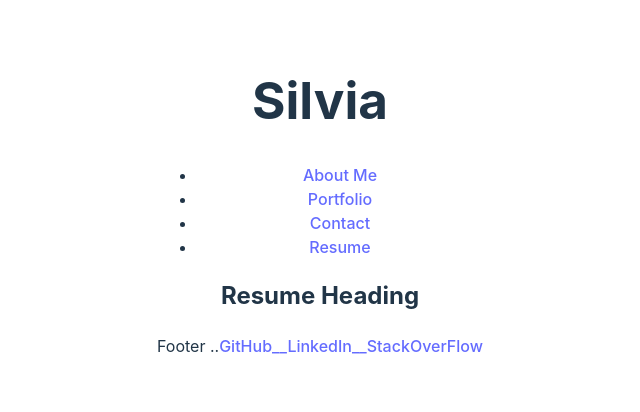
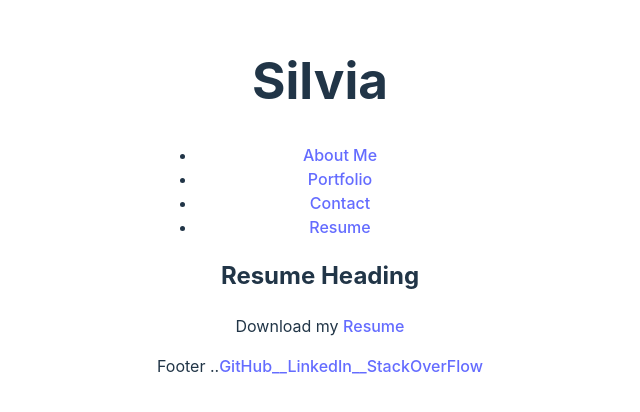
Before and after one commit to S-via/Twenty-React-Portfolio, a React (Vite) app in the folder twenty-react/: page /resume in a window 1280 px wide. Shown: the part 202-614 px from the top of the page, without its empty margins (320-960 px from the left). Built offline with nearby package versions, Linux system fonts and the light colour scheme.

Commit message:
added logic for pdf download

```diff
--- a/twenty-react/src/pages/ResumePage.jsx
+++ b/twenty-react/src/pages/ResumePage.jsx
@@ -1,8 +1,15 @@
 // dowloadable resume
+import React from 'react';
+import myPdf from '../assets/resume.pdf'
+
 export default function ResumePage () {
+
+
     return(
         <div>
             <h2>Resume Heading</h2>
+            <p>Download my <a href={myPdf} download='resume.pdf'>Resume</a></p>
+
         </div>
     )
 }
```
Also changed, not shown: 1 other file (tests, documents, lock files or other folders).
